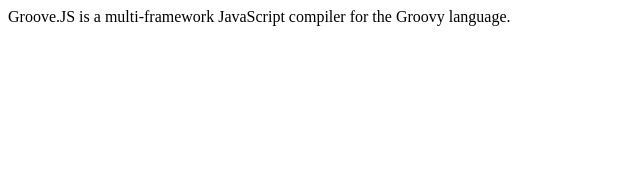
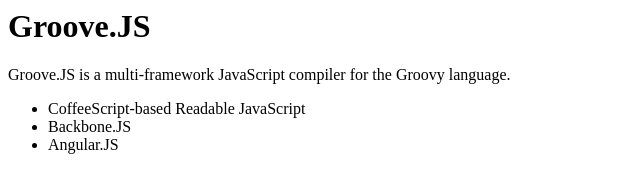
Before and after one commit to groovejs/groovejs.github.com, a plain HTML site: page index.html in a window 1280 px wide. Shown: the whole page, without its empty margins (0-640 px from the left). Drawn offline with Linux system fonts and the light colour scheme.

Commit message:
updated index.html

```diff
--- a/index.html
+++ b/index.html
@@ -3,6 +3,12 @@
         <title>Groove.JS</title>
     </head>
     <body>
+        <h1>Groove.JS</h1>
         Groove.JS is a multi-framework JavaScript compiler for the Groovy language.
+        <ul>
+            <li>CoffeeScript-based Readable JavaScript</li>
+            <li>Backbone.JS</li>
+            <li>Angular.JS</li>
+        </ul>
     </body>
 </html>
```
